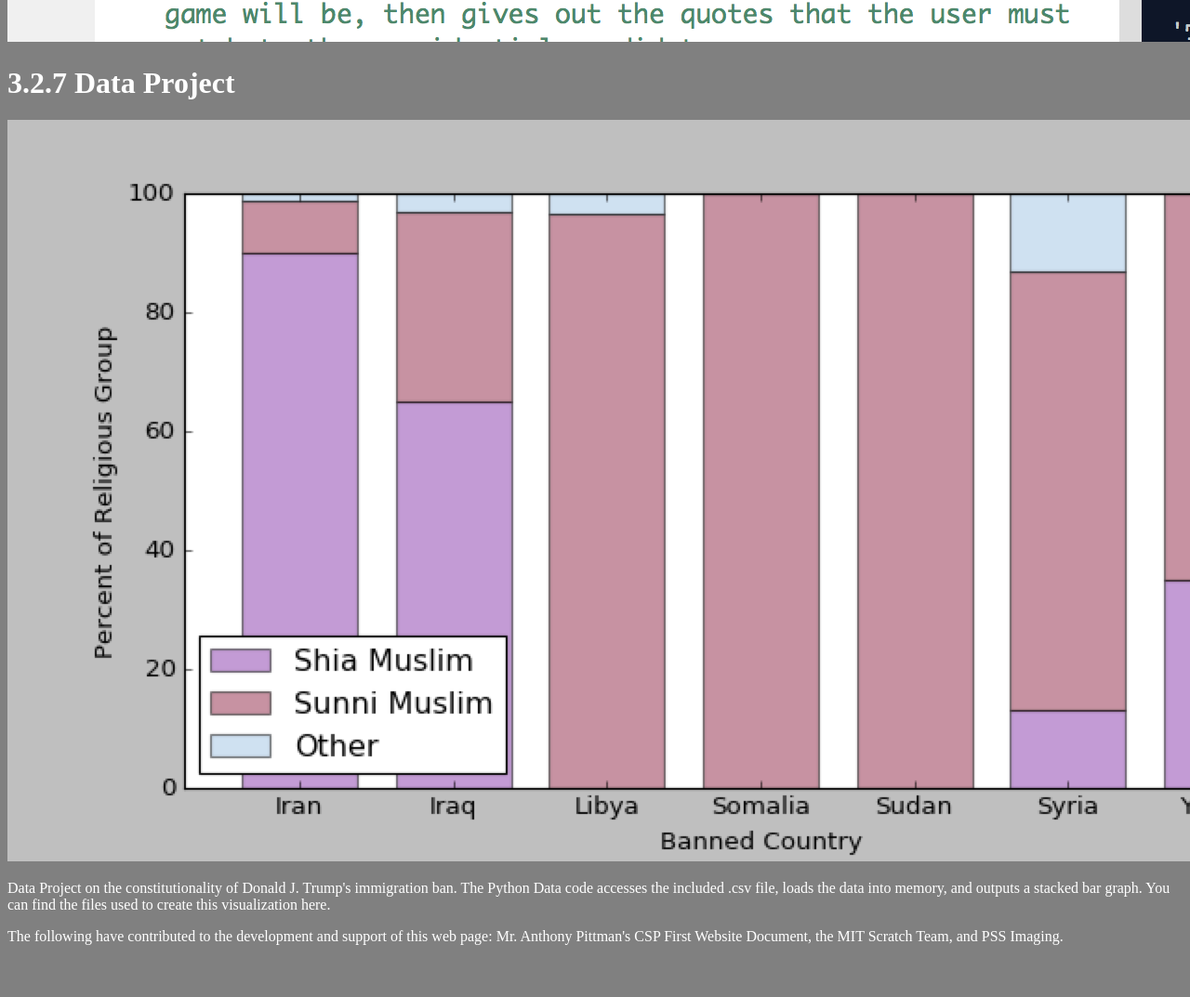
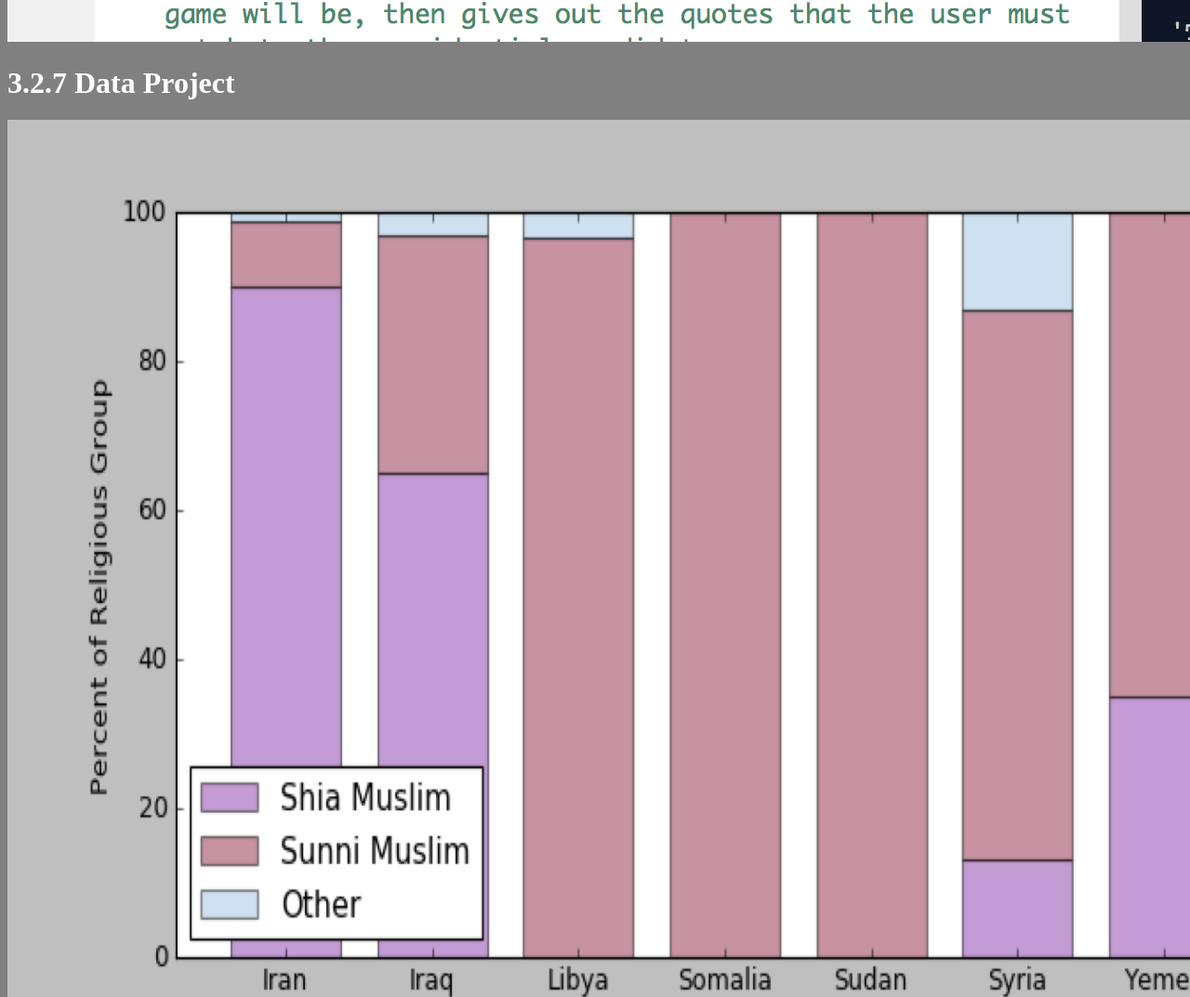
Before and after one commit to caylawroth/caylawroth.github.io, a plain HTML site: page index.html in a window 1280 px wide. Shown: the part 3597-4670 px from the top of the page at 93% size. Before the commit the page ends 4630 px from the top, so only its background shows below. Drawn offline with Linux system fonts and the light colour scheme.

Commit message:
2/13 commit

```diff
--- a/index.html
+++ b/index.html
@@ -59,7 +59,7 @@
 			<a href="https://repl.it/EEKV/33"><img src="images/matching.png"alt="contact image"class="img-fluid"><a/>
 
 			<h1>3.2.7 Data Project</h1>
-			<a href="https://ibb.co/mCgQva"><img src="images/3.2.7vis.png"alt="contact image"class="img-fluid"><a/>
+			<a href="https://ibb.co/mCgQva"><img src="images/3.2.7vis.png"alt="contact image"class="img-fluid"height="1000"width="1500"><a/>
 			<p>Data Project on the constitutionality of Donald J. Trump's immigration ban. The Python Data code accesses
 			the included .csv file, loads the data into memory, and outputs a stacked bar graph. You can find the files
 			used to create this visualization here.</p>
```
